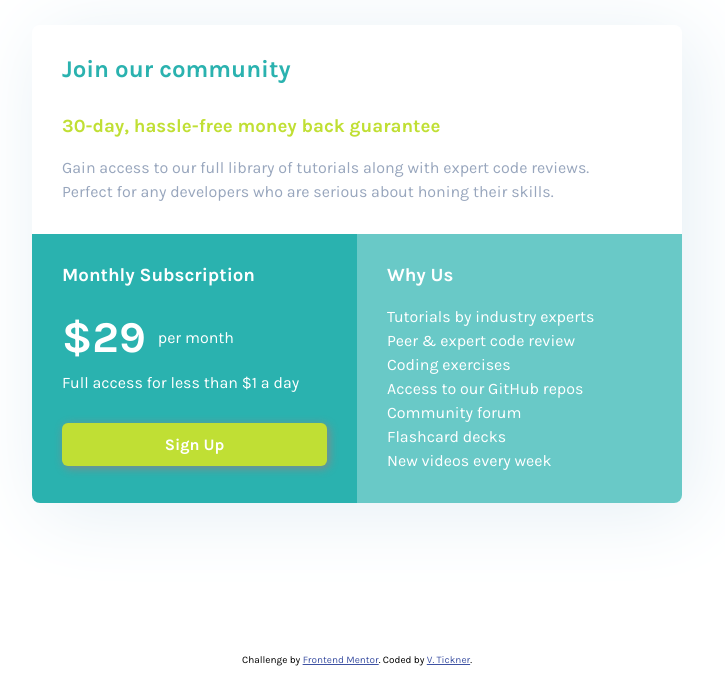
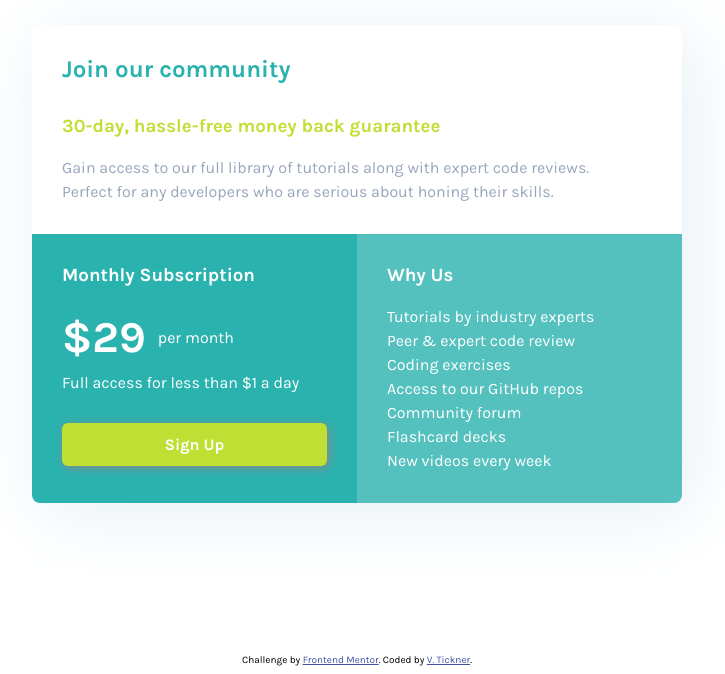
Before and after one commit to VTickner/frontend-mentor-single-price-grid-component, a plain HTML site: page index.html in a window 1280 px wide. Shown: the part 126-800 px from the top of the page, without its empty margins (283-1008 px from the left). Drawn offline with Linux system fonts and the light colour scheme.

Commit message:
Update screenshots and README

```diff
--- a/styles.css
+++ b/styles.css
@@ -4,7 +4,7 @@
 
 :root {
   --cyan: hsl(179, 62%, 43%);
-  --lightCyan: hsla(179, 62%, 43%, 0.7);
+  --lightCyan: hsla(179, 62%, 43%, 0.8);
   --brightYellow: hsl(71, 73%, 54%);
 
   --white: #fff;
```
Also changed, not shown: images/single-price-grid-desktop-screenshot.jpg, images/single-price-grid-mobile-screenshot.jpg, 1 other file.
